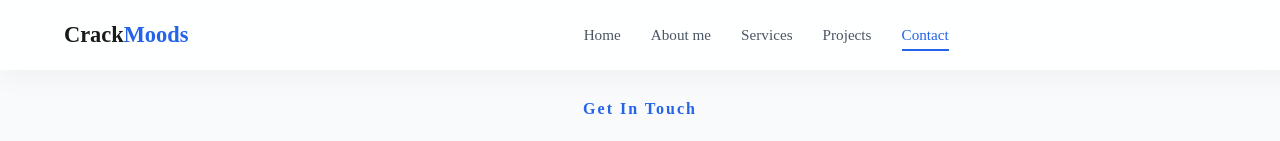
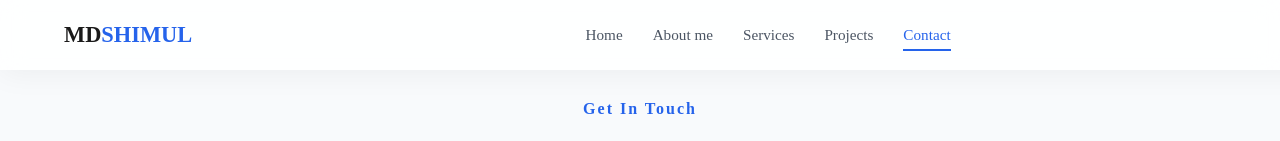
Before and after one commit to DarkEgale/MernPortfolio, a React (Vite) app: page /Contact in a window 1280 px wide. Shown: the top 141 px of the page. Built offline with nearby package versions, Linux system fonts and the light colour scheme.

Commit message:
add live link

```diff
--- a/src/Components/Public/Navbar/Navbar.jsx
+++ b/src/Components/Public/Navbar/Navbar.jsx
@@ -12,7 +12,7 @@ export const Navbar = ({ navLinks }) => {
 
       <nav className="navbar-container">
         <div className="nav-left">
-          <h2 className="logo">Crack<span>Moods</span></h2>
+          <h2 className="logo">MD<span>SHIMUL</span></h2>
         </div>
 
         <div className="navLinks">
```
